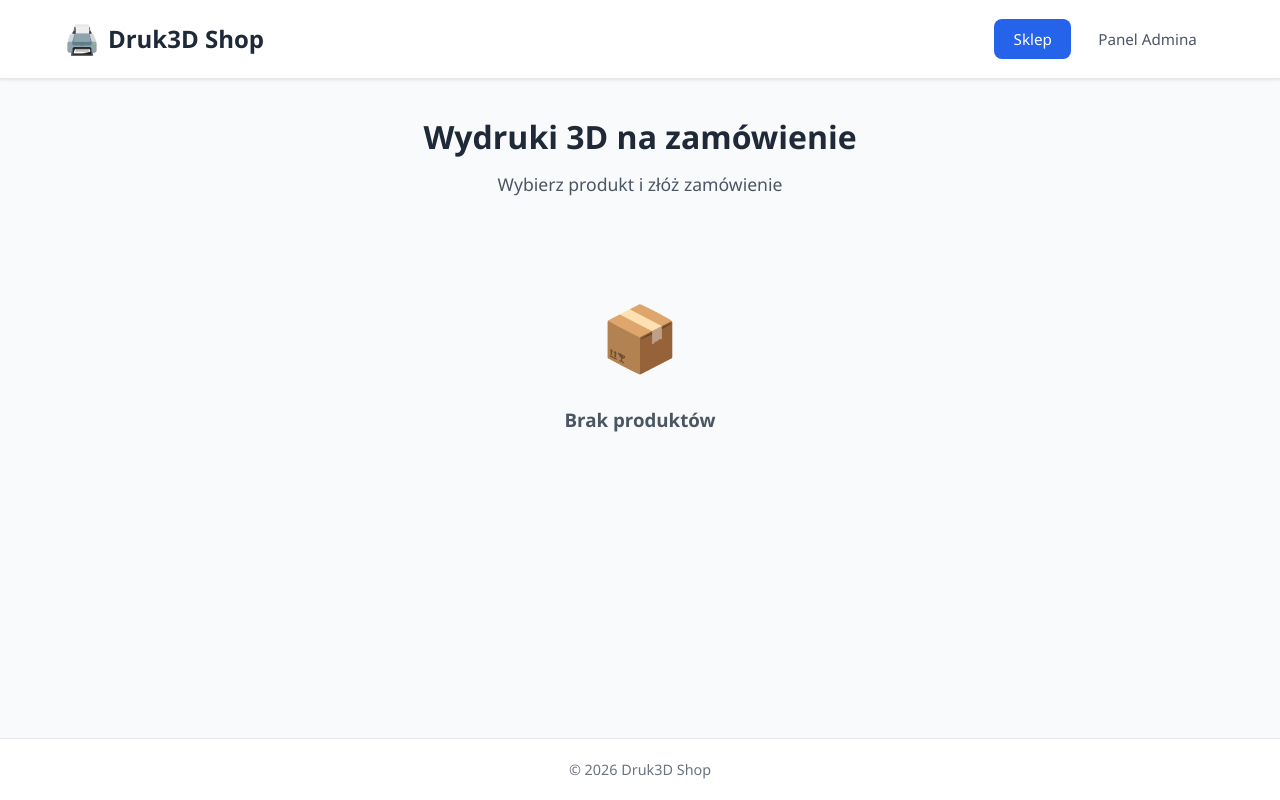
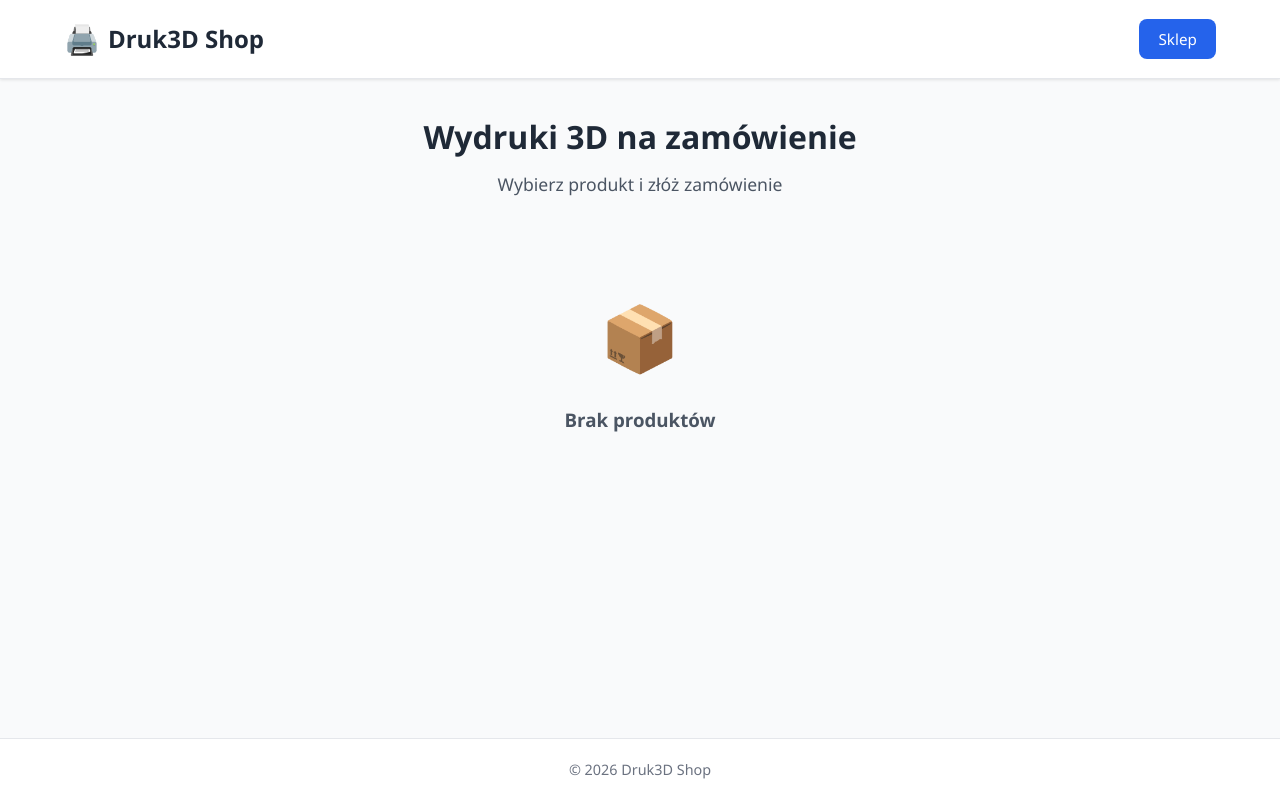
Before and after one commit to kuba130/druk3d_shop, a plain HTML site: page index.html in a window 1280 px wide. Drawn offline with nearby package versions, Linux system fonts and the light colour scheme; no server answers.

Commit message:
Update index.html

```diff
--- a/index.html
+++ b/index.html
@@ -12,7 +12,6 @@
             <div class="logo"><span class="logo-icon">🖨️</span><h1>Druk3D Shop</h1></div>
             <nav>
                 <a href="./index.html" class="nav-link active">Sklep</a>
-                <a href="./admin.html" class="nav-link">Panel Admina</a>
             </nav>
         </div>
     </header>
```
